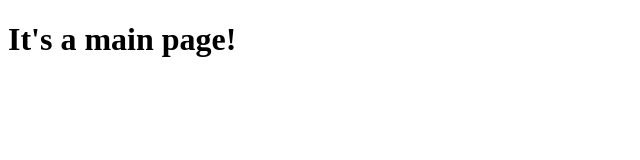
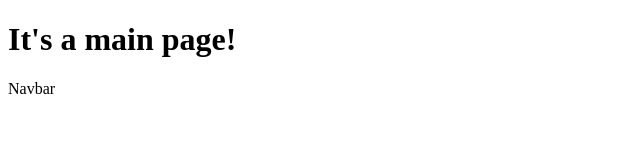
Before and after one commit to Dope-Otaku/Portfolio_v3, a React (Vite) app in the folder portfolio_V3/: page / in a window 1280 px wide. Shown: the top 160 px of the page, without its empty margins (0-640 px from the left). Built offline with nearby package versions, Linux system fonts and the light colour scheme.

Commit message:
created a new components folder to save all the sections

```diff
--- /dev/null
+++ b/portfolio_V3/src/App.css
@@ -0,0 +1,5 @@
+*{
+  padding: 0;
+  margin: 0;
+  box-sizing: border-box;
+}
--- a/portfolio_V3/src/App.jsx
+++ b/portfolio_V3/src/App.jsx
@@ -1,3 +1,4 @@
+import Navbar from "./components/navbar/Navbar"
 
 
 function App() {
@@ -6,6 +7,7 @@
   return (
     <>
     <h1>It's a main page!</h1>
+    <Navbar/>
     </>
   )
 }
--- /dev/null
+++ b/portfolio_V3/src/components/navbar/Navbar.jsx
@@ -0,0 +1,9 @@
+import React from 'react'
+
+function Navbar() {
+  return (
+    <div>Navbar</div>
+  )
+}
+
+export default Navbar
```
Also changed, not shown: portfolio_V3/src/components/navbar/Navbar.css (added).
